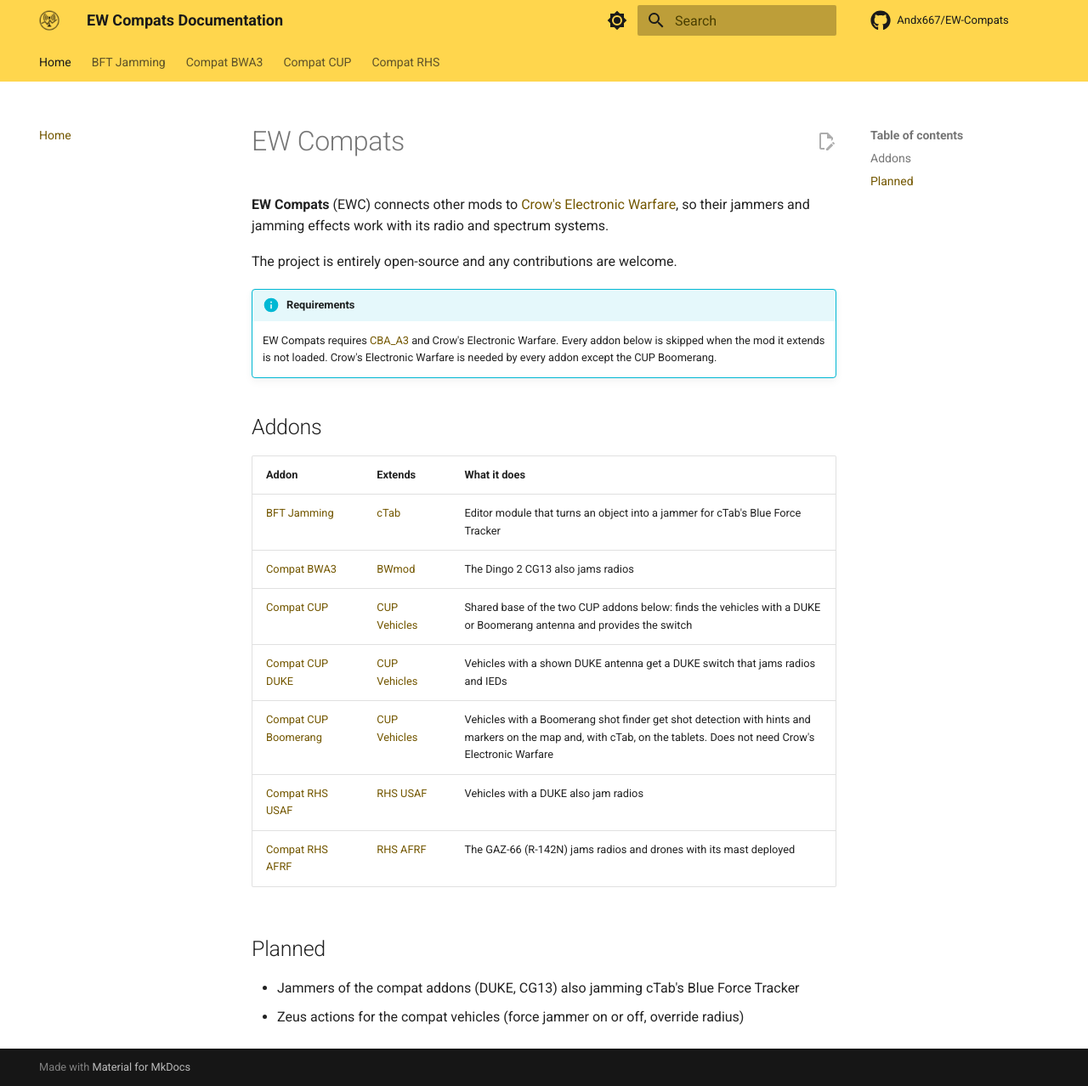
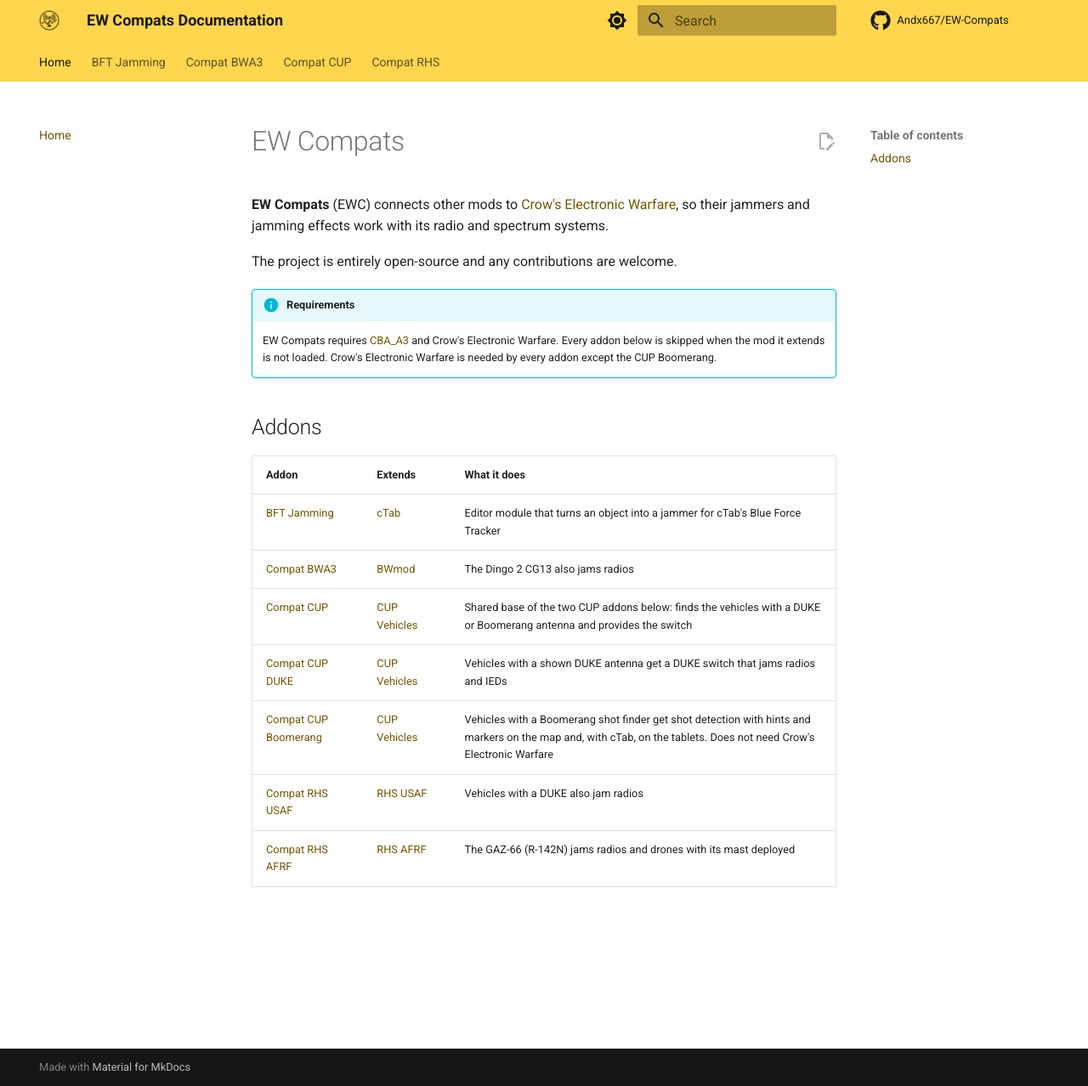
Before and after one commit to Andx667/EW-Compats, an MkDocs documentation site: the page built from docs/index.md, in a window 1280 px wide and 1278 px high. Shown: the whole window at 85% size. Built offline with MkDocs 1.6.1 and Material for MkDocs 9.7.7, drawn with Linux system fonts in a browser that asks for light colours; plug-ins that fetch from the network failed and are left out; comment, search, counter and statistics services are not loaded.

Commit message:
Remove planned features section from README and index documentation

```diff
--- a/docs/index.md
+++ b/docs/index.md
@@ -18,8 +18,3 @@
 | [Compat CUP Boomerang](compat-cup-boomerang.md) | [CUP Vehicles](https://steamcommunity.com/sharedfiles/filedetails/?id=541888371) | Vehicles with a Boomerang shot finder get shot detection with hints and markers on the map and, with cTab, on the tablets. Does not need Crow's Electronic Warfare |
 | [Compat RHS USAF](compat-rhs-usaf.md) | [RHS USAF](https://steamcommunity.com/sharedfiles/filedetails/?id=843577117) | Vehicles with a DUKE also jam radios |
 | [Compat RHS AFRF](compat-rhs-afrf.md) | [RHS AFRF](https://steamcommunity.com/sharedfiles/filedetails/?id=843425103) | The GAZ-66 (R-142N) jams radios and drones with its mast deployed |
-
-## Planned
-
-- Jammers of the compat addons (DUKE, CG13) also jamming cTab's Blue Force Tracker
-- Zeus actions for the compat vehicles (force jammer on or off, override radius)
```
Also changed, not shown: README.md (+0 -5 lines).
